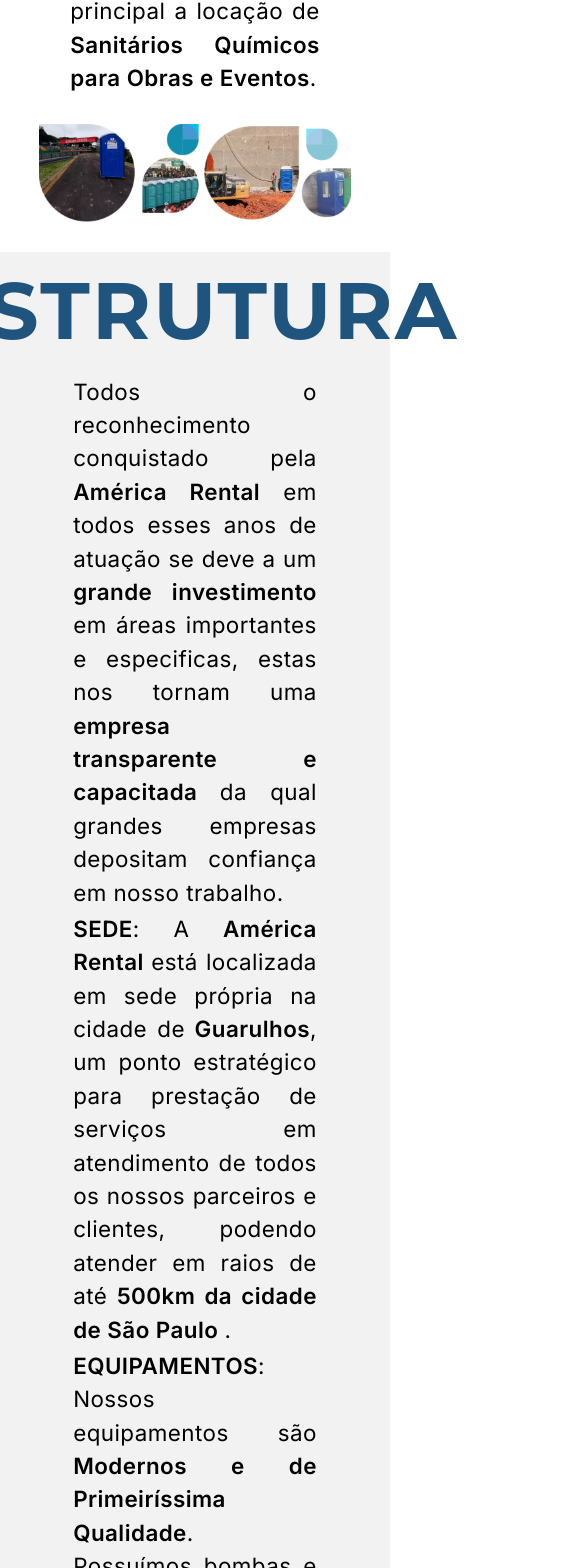
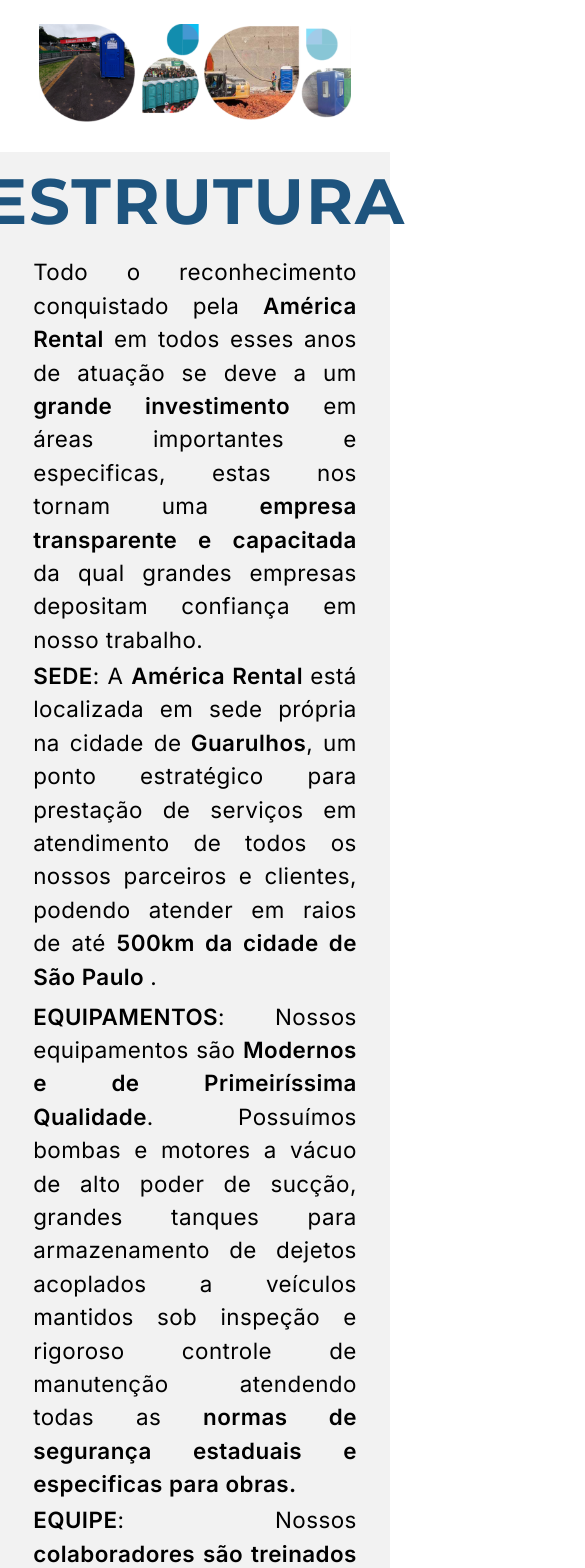
Before and after one commit to AmericaRental/america_rental_website, a React (Create React App) app in the folder america-theme/: page /about in a window 390 px wide. Shown: the part 931-2499 px from the top of the page, 585 px wide, since content can reach past the window. Built offline with nearby package versions, Linux system fonts and the light colour scheme; a web font is replaced by a local one.

Commit message:
:lipstick::sparkles: who we are responsivity done!

```diff
--- a/america-theme/src/pages/WhoWeAre.jsx
+++ b/america-theme/src/pages/WhoWeAre.jsx
@@ -108,6 +108,9 @@
     line-height: 33.4px;
     margin: ${(props) => props.margin || "0"};
     text-align: justify;
+    @media (max-width: 1000px) {
+      width: ${(props) => props.mWidth || "80%"};
+    }
   `;
 
   const Section = styled.section`
@@ -140,7 +143,7 @@
         <NossaEmpresa>
           <Welcome>SEJA MUITO BEM VINDO</Welcome>
           <TitleOurCompany>SOBRE NOSSA EMPRESA</TitleOurCompany>
-          <P>
+          <P mWidth='100%'>
             A <strong>América Rental</strong> é hoje reconhecida como a
             principal empresa atuante no ramo de locação de{" "}
             <strong>Sanitários Portáteis do Estado de São Paulo</strong>. <br />
@@ -165,11 +168,12 @@
             margin="2.45% 0px 4% 0px"
             weight="700"
             family="Montserrat"
+            mSize='4em'
           >
             ESTRUTURA
           </Title>
-          <P width="62.5%" margin="0 0 .7% 0">
-            Todos o reconhecimento conquistado pela{" "}
+          <P width="62.5%" margin="0 0 .7% 0" mWidth='83%'>
+            Todo o reconhecimento conquistado pela{" "}
             <strong>América Rental</strong> em todos esses anos de atuação se
             deve a um <strong>grande investimento</strong> em áreas importantes
             e especificas, estas nos tornam uma{" "}
@@ -177,7 +181,7 @@
             da qual grandes empresas depositam confiança em nosso trabalho.
             <br />
           </P>
-          <P width="62.5%" margin="0 0 .7% 0">
+          <P width="62.5%" margin="0 0 .7% 0" mWidth='83%'>
             {" "}
             <strong>SEDE</strong>: A <strong>América Rental </strong>está
             localizada em sede própria na cidade de
@@ -187,7 +191,7 @@
             <strong>500km da cidade de São Paulo </strong>.
             <br />
           </P>
-          <P width="62.5%" margin="0 0 .7% 0">
+          <P width="62.5%" margin="1% 0 .7% 0" mWidth='83%'>
             {" "}
             <strong>EQUIPAMENTOS</strong>: Nossos equipamentos são{" "}
             <strong>Modernos e de Primeiríssima Qualidade</strong>. Possuímos
@@ -199,7 +203,7 @@
             </strong>{" "}
             <br />
           </P>
-          <P width="62.5%" margin="0 0 .7% 0">
+          <P width="62.5%" margin="0 0 .7% 0" mWidth='83%'>
             <strong>EQUIPE</strong>: Nossos{" "}
             <strong>colaboradores são treinados</strong> periodicamente para a
             execução de nossos serviços, possuímos todos os{" "}
@@ -219,7 +223,7 @@
               src={bubble1}
               zindex="0"
               margin="0px 3%"
-              mWidth= "31%"
+              mWidth= "33%"
             />
             <Img
               width="320px"
@@ -227,7 +231,7 @@
               src={bubble2}
               zindex="0"
               margin="0px 3%"
-              mWidth= "31%"
+              mWidth= "33%"
             />
             <Img
               width="320px"
@@ -235,7 +239,7 @@
               src={bubble3}
               zindex="0"
               margin="0px 3%"
-              mWidth= "31%"
+              mWidth= "33%"
             />
           </Div>
         </Section>
@@ -245,10 +249,11 @@
             color="#1e547e"
             weight="700"
             margin="3% 0 4.55% 0"
+            mSize='3.5em'
           >
             SUSTENTABILIDADE
           </Title>
-          <P width="65%" size="1.3rem">
+          <P width="65%" size="1.3rem" mWidth='83%'>
             A nossa<strong> política de conservação do meio ambiente </strong> é
             a sua única forma de garantir a sustentabilidade ambiental de forma
             efetiva e com resultados em médio e longo prazo. Ambientalmente
```
